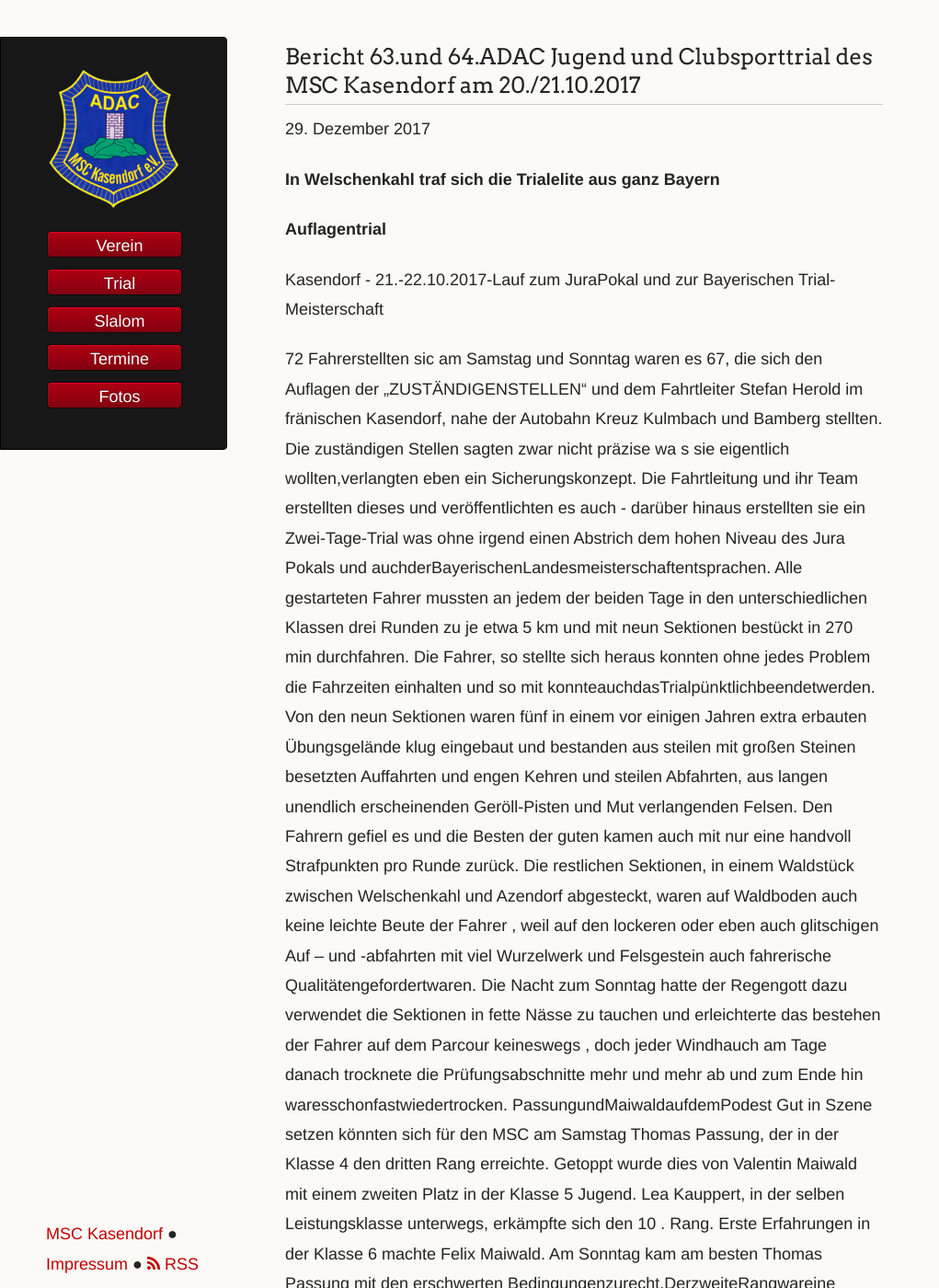
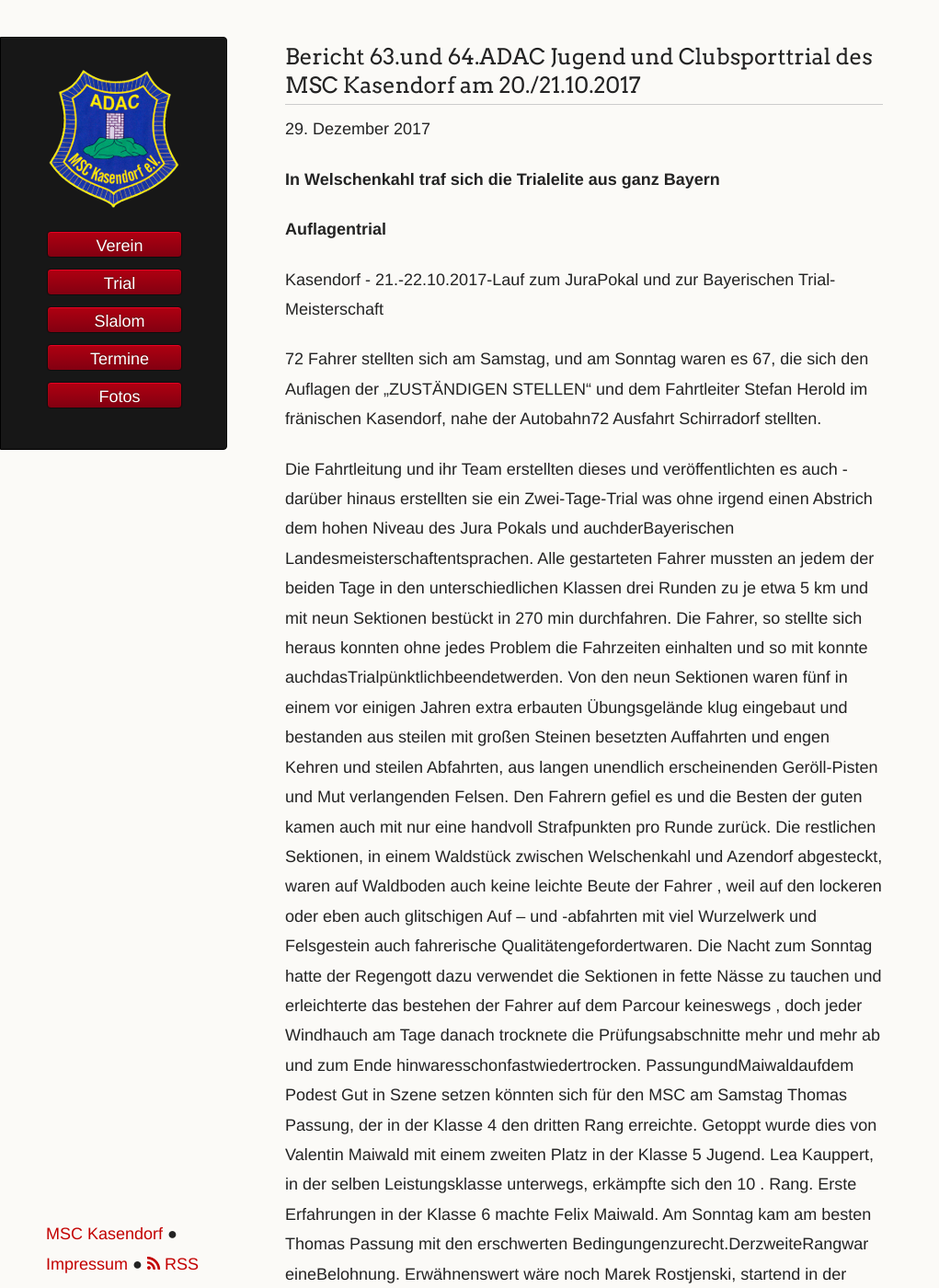
Before and after one commit to msc-kasendorf/docker, a Jekyll site: the page built from docs/_posts/2017-12-29-Trial-Weischenkahl.md, in a window 1280 px wide and 1400 px high. Shown: the whole window at 92% size, without its empty margins (0-1021 px from the left). Built offline with Jekyll 4.4.1, drawn with Linux system fonts in a browser that asks for light colours; some of the changed text lies outside the part shown.

Commit message:
Update 2017-12-29-Trial-Weischenkahl.md

```diff
--- a/docs/_posts/2017-12-29-Trial-Weischenkahl.md
+++ b/docs/_posts/2017-12-29-Trial-Weischenkahl.md
@@ -16,7 +16,8 @@
 
 Kasendorf - 21.-22.10.2017-Lauf zum JuraPokal und zur Bayerischen Trial-Meisterschaft
 
-72  Fahrerstellten sic am Samstag und Sonntag waren es 67, die sich den Auflagen der „ZUSTÄNDIGENSTELLEN“ und dem Fahrtleiter Stefan Herold im fränischen Kasendorf, nahe der Autobahn Kreuz Kulmbach und Bamberg stellten. Die zuständigen Stellen sagten zwar nicht präzise wa s sie eigentlich wollten,verlangten eben ein Sicherungskonzept.
+72  Fahrer stellten sich am Samstag, und am Sonntag waren es 67, die sich den Auflagen der „ZUSTÄNDIGEN STELLEN“ und dem Fahrtleiter Stefan Herold im fränischen Kasendorf, nahe der Autobahn72 Ausfahrt Schirradorf stellten.
+
 Die
 Fahrtleitung
 und
```
